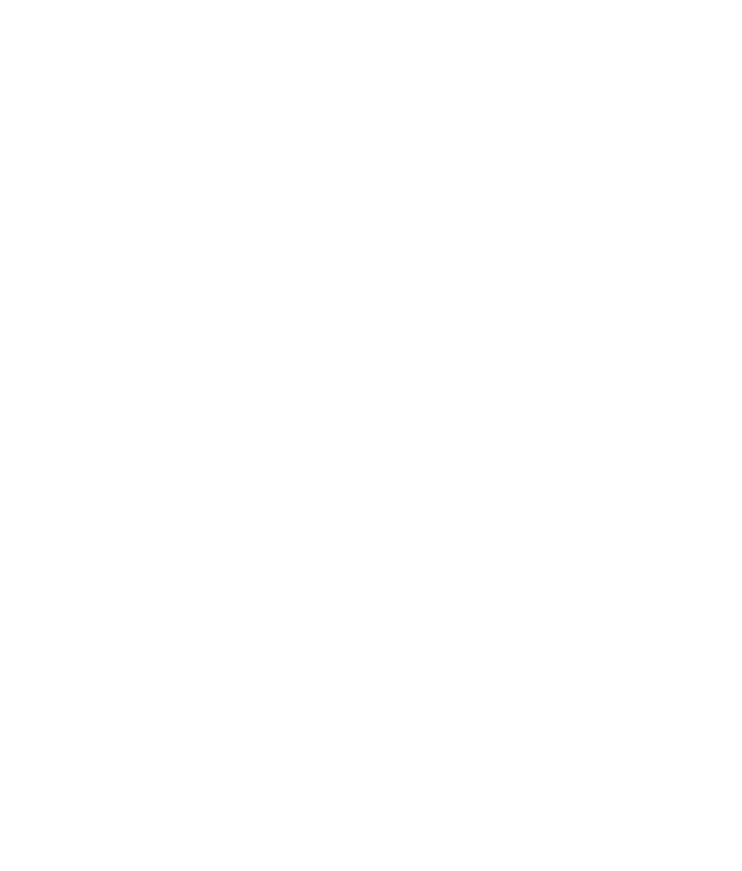
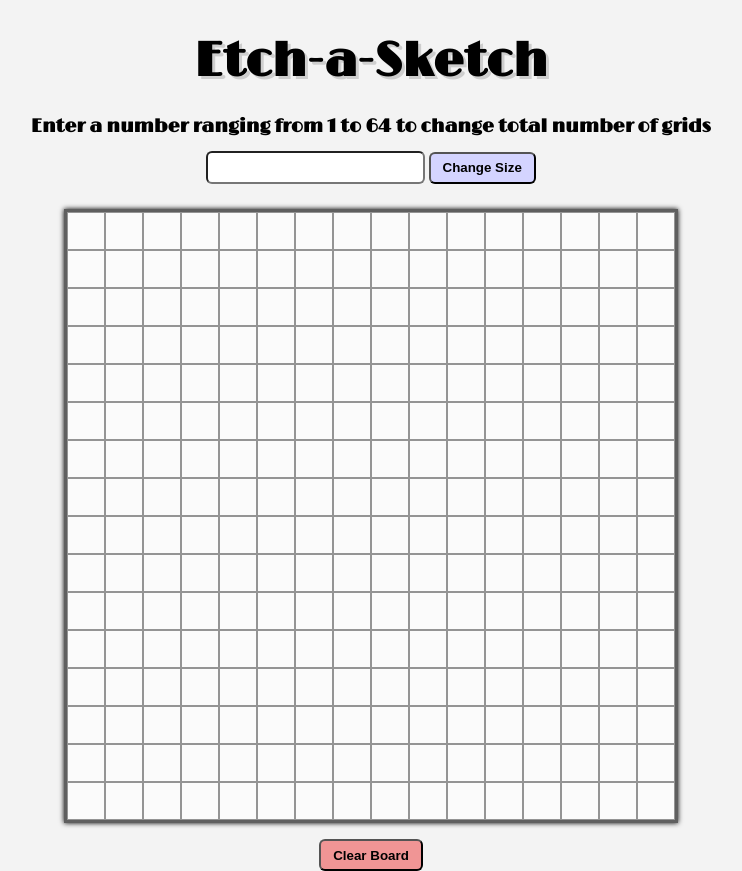
Before and after one commit to jon-ng0120/Etch-a-Sketch, a plain HTML site: page index.html in a window 1280 px wide. Shown: the whole page, without its empty margins (269-1011 px from the left). Before the commit the page ends 800 px from the top, so only its background shows below. Drawn offline with nearby package versions, Linux system fonts and the light colour scheme.

Commit message:
Add final functions Added on-hover click to change div colors, clear board to clear colors, and user input for number of grids

```diff
--- a/index.html
+++ b/index.html
@@ -4,9 +4,23 @@
     <meta charset="UTF-8">
     <meta http-equiv="X-UA-Compatible" content="IE=edge">
     <meta name="viewport" content="width=device-width, initial-scale=1.0">
-    <title>Document</title>
+    <link rel="stylesheet" href="style.css">
+    <link rel="preconnect" href="https://fonts.gstatic.com">
+    <link href="https://fonts.googleapis.com/css2?family=Limelight&display=swap" rel="stylesheet">
+    <title>Etch-a-Sketch</title>
 </head>
 <body>
-
+    <div class="main-container">
+        <h1>Etch-a-Sketch</h1>
+        <div class="change-size-container">
+            <h3>Enter a number ranging from 1 to 64 to change total number of grids</h3>
+            <input type="text" class="user-input">
+            <button class="user-input-btn">Change Size</button>
+            <h4 class="error-message"></h4>
+        </div>
+        <div class="sketch-container"></div>
+        <button class="clear">Clear Board</button>
+    </div>
+    <script src="scripts.js"></script>
 </body>
 </html>
--- a/scripts.js
+++ b/scripts.js
@@ -0,0 +1,72 @@
+const userChoiceBtn = document.querySelector('.user-input-btn');
+const userChoice = document.querySelector('.user-input');
+const sketchContainer = document.querySelector('.sketch-container');
+const clearBoardBtn = document.querySelector('.clear')
+
+let mouseState = 'up';
+
+document.body.onmousedown = function(e) {
+    if (sketchContainer.contains(e.target)) {
+        e.preventDefault()
+        mouseState = 'down';
+    }
+}
+
+document.body.onmouseup = function() {
+    mouseState = 'up';
+}
+
+userChoiceBtn.addEventListener('click', () => checkUserInput(userChoice.value))
+
+userChoice.addEventListener('keyup', (e) => {
+    if (e.code === 'Enter') checkUserInput(userChoice.value)
+})
+
+clearBoardBtn.addEventListener('click', () => clearColor(sketchContainer))
+
+function checkUserInput(input) {
+    const errorMessage = document.querySelector('.error-message');
+    if (isNaN(Number(input))) {
+        errorMessage.innerText = "Please enter a number";
+    } else if (Number(input) < 1 || Number(input) > 64) {
+        errorMessage.innerText = "Input must be between 1 and 64";
+    } else {
+        errorMessage.innerText = ""
+        userChoice.value = ""
+        createDivs(Number(input))
+    }
+}
+
+function createDivs(numDivs) {
+    clearDivs(sketchContainer) // removes existing divs
+    sketchContainer.style.setProperty('grid-template-columns', `repeat(${numDivs}, auto)`)
+    sketchContainer.style.setProperty('grid-template-rows', `repeat(${numDivs}, auto)`)
+
+
+    for (let i = 0; i < numDivs * numDivs; i++) {
+        const div = document.createElement('div');
+        sketchContainer.appendChild(div);
+    }
+
+    sketchContainer.querySelectorAll('div').forEach(element => {
+        element.addEventListener('mouseover', function(e) {
+            if (mouseState == 'down') this.style.backgroundColor = `rgb(${Math.random() * 256}, ${Math.random() * 256}, ${Math.random() * 256})`;
+        })
+    })
+}
+
+function clearDivs(parent) {
+    // removes all child elements in container
+    while (parent.firstChild) {
+        parent.removeChild(parent.firstChild)
+    }
+}
+
+function clearColor(parent) {
+    const sketchDivs = parent.querySelectorAll('div');
+    sketchDivs.forEach(element => {
+        element.style.backgroundColor = "white";
+    });
+}
+
+createDivs(16) // initializes with 64 divs
--- a/style.css
+++ b/style.css
@@ -0,0 +1,67 @@
+* {
+    padding: 0;
+    margin: 0;
+}
+
+body {
+    font-family: 'Limelight', cursive;
+    background-color: rgb(243, 243, 243);
+}
+
+button {
+    padding: 0.5em 0.9em;
+    border-radius: 6px;
+    font-weight: bold;
+}
+
+.main-container {
+    text-align: center;
+}
+
+.main-container h1 {
+    margin-top: 2rem;
+    font-size: 3rem;
+    text-shadow: 3px 3px rgb(206, 206, 206);
+}
+
+.user-input {
+    padding: 0.4rem 0.9rem;
+    margin: 0.8rem 0;
+    font-size: 0.9rem;
+    border-radius: 6px;
+}
+
+.user-input-btn {
+    background-color: rgb(212, 212, 255);
+}
+
+.change-size-container {
+    margin: 1.5rem 0 0.8rem 0;
+}
+
+.error-message {
+    color: rgb(170, 5, 38);
+}
+
+.sketch-container {
+    height: 38rem;
+    width: 38rem;
+    border: 3px solid rgb(95, 95, 95);
+    display: grid;
+    margin: 0 auto;
+    background-color: rgb(251, 251, 251);
+    box-shadow: 0 0 5px;
+}
+
+.sketch-container:hover {
+    cursor: pointer;
+}
+
+.sketch-container div {
+    border: 1px solid rgb(148, 148, 148);
+}
+
+.clear {
+    margin-top: 1rem;
+    background-color:rgb(240, 149, 149);
+}
```
